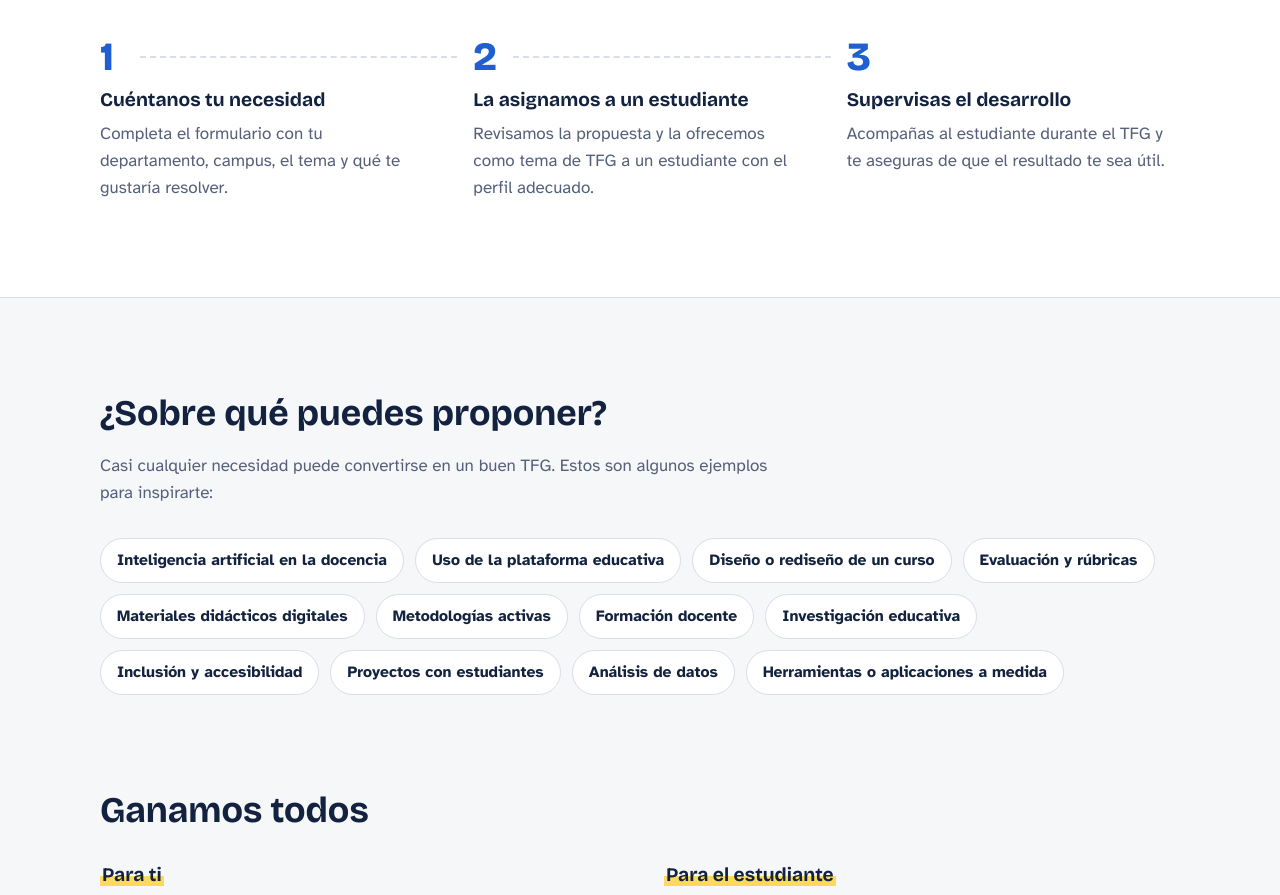
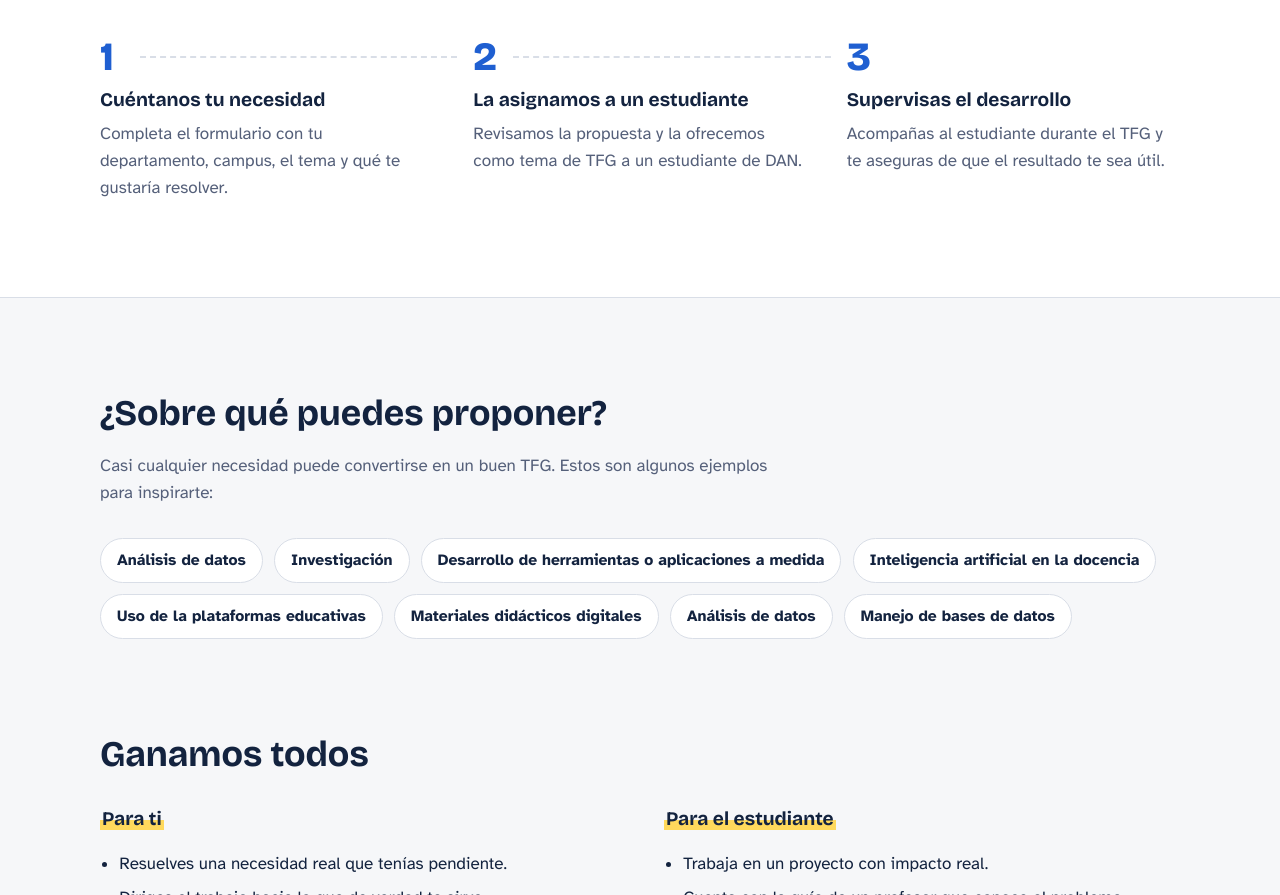
Before and after one commit to gladisgonzales/tfg-necesidades, a plain HTML site: page index.html in a window 1280 px wide. Shown: the part 768-1663 px from the top of the page. Drawn offline with nearby package versions, Linux system fonts and the light colour scheme.

Commit message:
Revise TFG proposal description and topics list
Updated the description for TFG proposals and modified the list of topics for clarity.

```diff
--- a/index.html
+++ b/index.html
@@ -218,7 +218,7 @@
         </li>
         <li>
           <h3>La asignamos a un estudiante</h3>
-          <p>Revisamos la propuesta y la ofrecemos como tema de TFG a un estudiante con el perfil adecuado.</p>
+          <p>Revisamos la propuesta y la ofrecemos como tema de TFG a un estudiante de DAN.</p>
         </li>
         <li>
           <h3>Supervisas el desarrollo</h3>
@@ -234,18 +234,14 @@
       <p class="topics-intro">Casi cualquier necesidad puede convertirse en un buen TFG. Estos son algunos ejemplos para inspirarte:</p>
       <!-- EDITA: ajusta los temas a tu institución -->
       <ul class="chips">
+        <li>Análisis de datos</li>
+        <li>Investigación</li>
+        <li>Desarrollo de herramientas o aplicaciones a medida</li>
         <li>Inteligencia artificial en la docencia</li>
-        <li>Uso de la plataforma educativa</li>
-        <li>Diseño o rediseño de un curso</li>
-        <li>Evaluación y rúbricas</li>
+        <li>Uso de la plataformas educativas</li>
         <li>Materiales didácticos digitales</li>
-        <li>Metodologías activas</li>
-        <li>Formación docente</li>
-        <li>Investigación educativa</li>
-        <li>Inclusión y accesibilidad</li>
-        <li>Proyectos con estudiantes</li>
         <li>Análisis de datos</li>
-        <li>Herramientas o aplicaciones a medida</li>
+        <li>Manejo de bases de datos</li>
       </ul>
     </div>
   </section>
```
